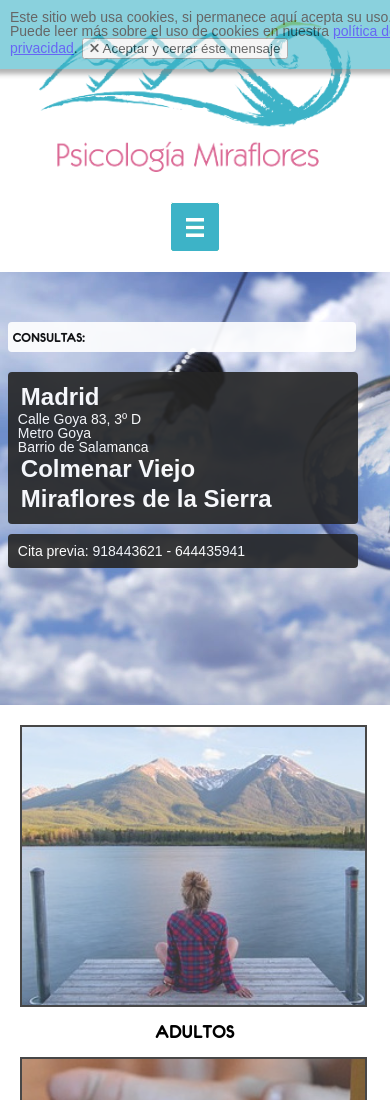
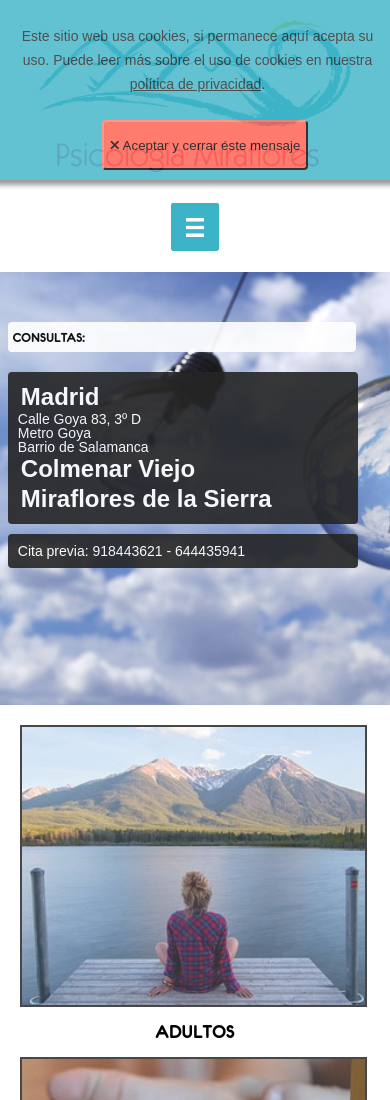
Before and after one commit to manolomaroto/aplcacionCitas, a plain HTML site: page prototipo03/index.html in a window 390 px wide. Shown: the top 1100 px of the page. Drawn offline with Linux system fonts and the light colour scheme.

Commit message:
Mensaje de cookies responsive

```diff
--- a/prototipo03/css/style.css
+++ b/prototipo03/css/style.css
@@ -514,7 +514,7 @@ p a:hover {
     width: 100%;
     margin: 0 auto;
     background-color: #3DB3C7;
-    opacity: .6;
+    opacity: .8;
 }
 
 #cajacookies button {
@@ -525,6 +525,12 @@ p a:hover {
 	display: inline;
 }
 
+#botonAceptarCookies{
+	background-color: #FF5B4A;
+    border-left-color: #FF7D6F;
+    border-top-color: #FF7D6F;
+}
+
 #colmenar+aside, #miraflores+aside{
 	display: none;
 }
@@ -533,6 +539,7 @@ p a:hover {
 	body {
 	min-width: 0;
 }
+
 #header {
 	padding: 20px 0;
 	position: relative;
@@ -730,6 +737,7 @@ div#footer div ul{
 /*Fin css tablet*/
 @media (max-width:649px){
 	/* Website Template by freewebsitetemplates.com */
+
 body {
 	min-width: 0;
 }
@@ -984,3 +992,28 @@ div#footer div ul{
 }
 }
 /*Fin estilos movil*/
+
+#botonAceptarCookies{
+	height: 50px;
+	border-radius: 4px;
+}
+
+#botoncookies{
+	margin-top: 10px;
+	display: block;
+}
+
+#textocookies{
+	padding: 10px;
+	text-align: center;
+}
+
+#textocookies p{
+	padding-right: 15px;
+}
+
+#botonAceptarCookies{
+	margin: 0 auto;
+	display: block;
+
+}
--- a/prototipo03/index.html
+++ b/prototipo03/index.html
@@ -123,9 +123,10 @@
 	</div>
 <div id="cajacookies">
     <div id="textocookies">
-    	Este sitio web usa cookies, si permanece aquí acepta su uso.
-    Puede leer más sobre el uso de cookies en nuestra <a href="politica.html">política de privacidad</a>.
-
+    	<p>
+    		Este sitio web usa cookies, si permanece aquí acepta su uso.
+            Puede leer más sobre el uso de cookies en nuestra <a href="politica.html">política de privacidad</a>.
+    	</p>
     </div>
     <div id="botoncookies">
     	<button id="botonAceptarCookies"><i class="fa fa-times"></i> Aceptar y cerrar éste mensaje</button>
```
Also changed, not shown: prototipo03/adultos.html (+4 -3 lines), prototipo03/curriculum.html (+4 -3 lines), prototipo03/dondeestamos.html (+4 -3 lines), prototipo03/infantil.html (+4 -3 lines), prototipo03/parejas.html (+4 -3 lines), prototipo03/politica.html (+4 -3 lines), prototipo03/psicologa.html (+4 -3 lines).
